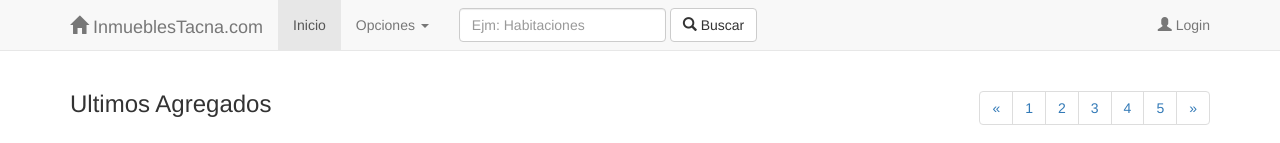
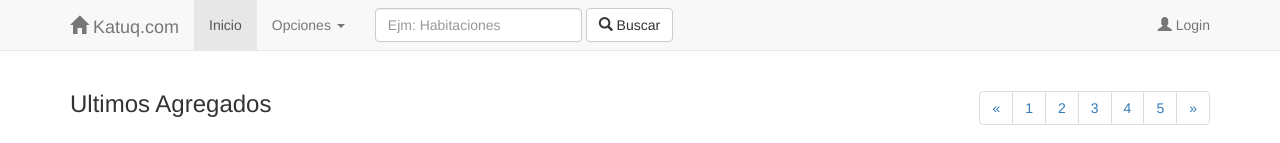
Before and after one commit to elnaufrago2009/inmuebles, a website: page index.html in a window 1280 px wide. Shown: the top 143 px of the page. Drawn offline with nearby package versions, Linux system fonts and the light colour scheme; some packages are replaced by stand-ins of ours.

Commit message:
brand css

```diff
--- a/index.html
+++ b/index.html
@@ -9,7 +9,7 @@
     <meta name="author" content="">
 
 
-    <title>Inmuebles.com</title>
+    <title>katuq.com</title>
 
     <!-- Bootstrap core CSS -->
     <link href="node_modules/bootstrap/dist/css/bootstrap.css" rel="stylesheet">
@@ -41,7 +41,7 @@
                 <span class="icon-bar"></span>
                 <span class="icon-bar"></span>
             </button>
-            <a class="navbar-brand" href="#"><span class="glyphicon glyphicon-home"></span> InmueblesTacna.com</a>
+            <a class="navbar-brand" href="#"><span class="glyphicon glyphicon-home"></span> Katuq.com</a>
         </div>
         <div id="navbar" class="navbar-collapse collapse">
             <ul class="nav navbar-nav">
```
